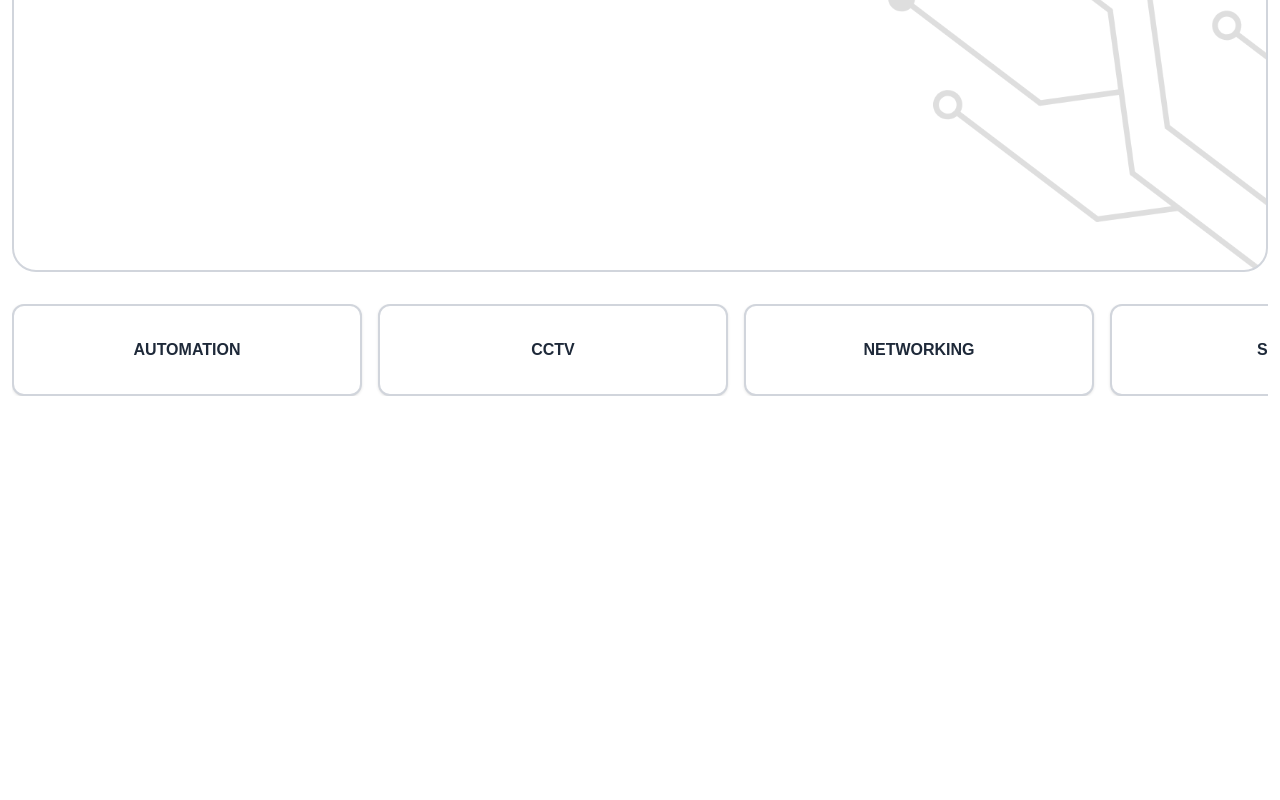
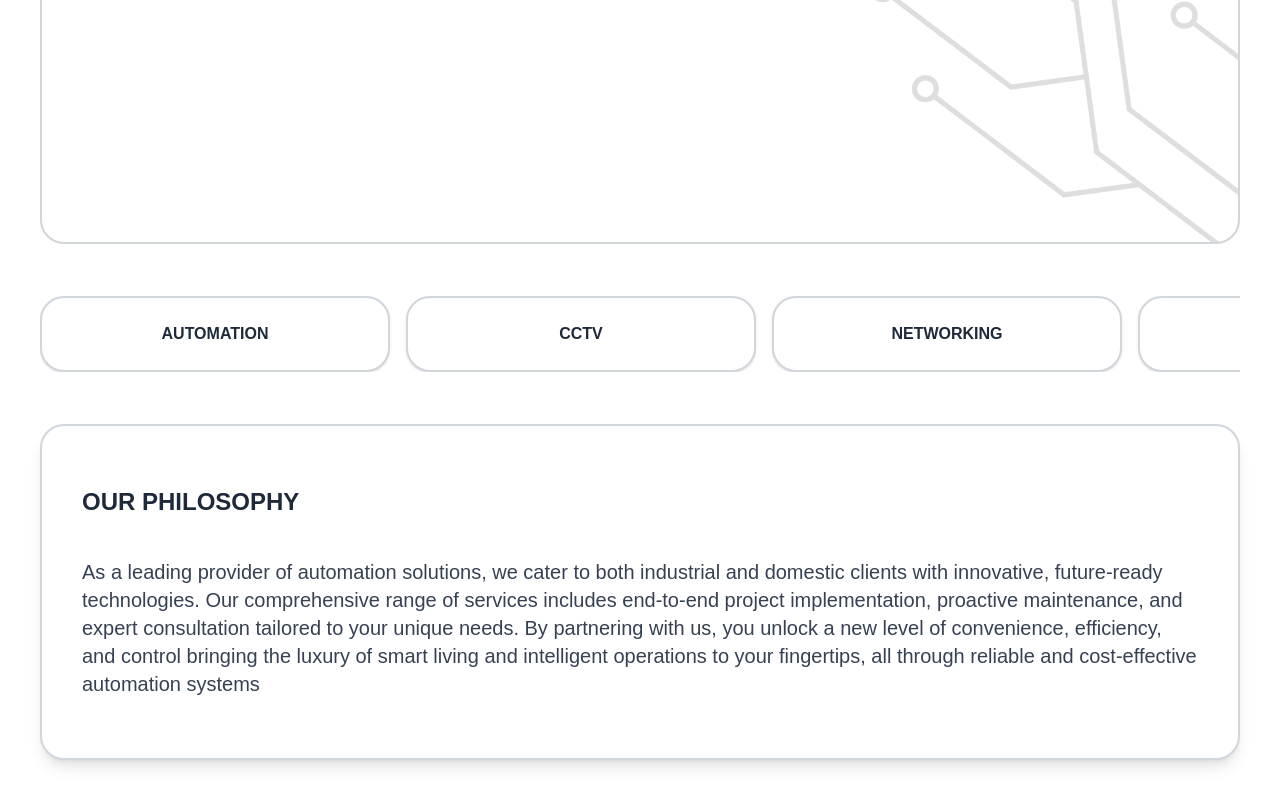
Before and after one commit to ecotonics/ecotonics, a Next.js app: page / in a window 1280 px wide. Shown: the part 516-1316 px from the top of the page. Before the commit the page ends 932 px from the top, so only its background shows below. Built offline with nearby package versions, Linux system fonts and the light colour scheme.

Commit message:
about us section added

```diff
--- a/app/(root)/page.tsx
+++ b/app/(root)/page.tsx
@@ -1,11 +1,13 @@
 import HeroSection from "@/app/components/HeroSection";
 import Services from "../components/Services";
+import AboutUs from "../components/AboutUs";
 
 export default function Home() {
     return (
         <main className="no-vertical-scroll">
             <HeroSection />
             <Services />
+            <AboutUs />
         </main>
     );
 }
--- /dev/null
+++ b/app/components/AboutUs.tsx
@@ -0,0 +1,24 @@
+import React from 'react';
+
+const AboutUs = () => {
+  return (
+    <div className="overflow-hidden p-3 md:px-10 md:pb-10">
+        <div className="border-2 border-gray-300 rounded-3xl p-5 bg-white shadow-lg">
+            <div className="px-5 py-10">
+                {/* About Us Content */}
+                <h3 className="font-extrabold text-gray-800 text-2xl">OUR PHILOSOPHY</h3>
+                <p className="text-gray-700 text-lg md:text-xl mt-10">
+                    As a leading provider of automation solutions, we cater to both industrial and domestic clients with innovative,
+                    future-ready technologies. Our comprehensive range of services includes end-to-end project implementation,
+                    proactive maintenance, and expert consultation tailored to your unique needs.
+                    By partnering with us, you unlock a new level of convenience, efficiency,
+                    and control bringing the luxury of smart living and intelligent operations to your fingertips,
+                    all through reliable and cost-effective automation systems
+                </p>
+            </div>
+        </div>
+    </div>
+  );
+};
+
+export default AboutUs;
--- a/app/components/HeroSection.tsx
+++ b/app/components/HeroSection.tsx
@@ -8,7 +8,7 @@ const HeroSection = () => {
 
   return (
     <>
-      <div className="relative w-full h-screen p-3">
+      <div className="relative w-full h-screen p-3 md:p-10">
         <div className="relative bg-[url('/images/element.png')] bg-cover bg-center bg-no-repeat rounded-3xl h-full py-5 px-6 md:px-20 overflow-hidden border-2 border-gray-300">
           <div className="relative z-10 flex flex-col justify-between h-full">
             {/* Header Section */}
--- a/app/components/Services.tsx
+++ b/app/components/Services.tsx
@@ -2,34 +2,15 @@ import React from 'react';
 
 const Services = () => {
   return (
-    <div className="py-0 overflow-hidden">
-        <div className="border-gray-600 rounded-3xl px-3 py-5 bg-white">
+    <div className="overflow-hidden">
+        <div className="border-gray-600 rounded-3xl p-3 md:px-10 md:pb-10 bg-white">
             <div className="flex space-x-4 overflow-x-auto scrollbar-hide snap-x snap-mandatory">
-            {/* Service Item */}
-            <div className="flex-shrink-0 min-w-[350px] snap-start border-2 border-gray-300 rounded-xl bg-white px-4 py-8 font-bold text-gray-800 text-center shadow hover:bg-gray-100 transition">
-                AUTOMATION
-            </div>
-            <div className="flex-shrink-0 min-w-[350px] snap-start border-2 border-gray-300 rounded-xl bg-white px-4 py-8 font-bold text-gray-800 text-center shadow hover:bg-gray-100 transition">
-                CCTV
-            </div>
-            <div className="flex-shrink-0 min-w-[350px] snap-start border-2 border-gray-300 rounded-xl bg-white px-4 py-8 font-bold text-gray-800 text-center shadow hover:bg-gray-100 transition">
-                NETWORKING
-            </div>
-            <div className="flex-shrink-0 min-w-[350px] snap-start border-2 border-gray-300 rounded-xl bg-white px-4 py-8 font-bold text-gray-800 text-center shadow hover:bg-gray-100 transition">
-                SOLAR
-            </div>
-            <div className="flex-shrink-0 min-w-[350px] snap-start border-2 border-gray-300 rounded-xl bg-white px-4 py-8 font-bold text-gray-800 text-center shadow hover:bg-gray-100 transition">
-                SMART LIGHTS
-            </div>
-            <div className="flex-shrink-0 min-w-[350px] snap-start border-2 border-gray-300 rounded-xl bg-white px-4 py-8 font-bold text-gray-800 text-center shadow hover:bg-gray-100 transition">
-                HOME THEATER
-            </div>
-            <div className="flex-shrink-0 min-w-[350px] snap-start border-2 border-gray-300 rounded-xl bg-white px-4 py-8 font-bold text-gray-800 text-center shadow hover:bg-gray-100 transition">
-                VIDEO DOORBELL
-            </div>
-            <div className="flex-shrink-0 min-w-[350px] snap-start border-2 border-gray-300 rounded-xl bg-white px-4 py-8 font-bold text-gray-800 text-center shadow hover:bg-gray-100 transition">
-                VOICE CONTROL
-            </div>
+                {/* Service Items */}
+                {["AUTOMATION", "CCTV", "NETWORKING", "SOLAR", "SMART LIGHTS", "HOME THEATER", "VIDEO DOORBELL", "VOICE CONTROL",].map((item, index) => (
+                    <div key={index} className="flex-shrink-0 min-w-full sm:min-w-[350px] snap-start border-2 border-gray-300 rounded-3xl bg-white px-4 py-6 font-bold text-gray-800 text-center shadow hover:bg-gray-100 transition">
+                        {item}
+                    </div>
+                ))}
             </div>
         </div>
     </div>
```
Also changed, not shown: public/images/business-connect.svg (added).
